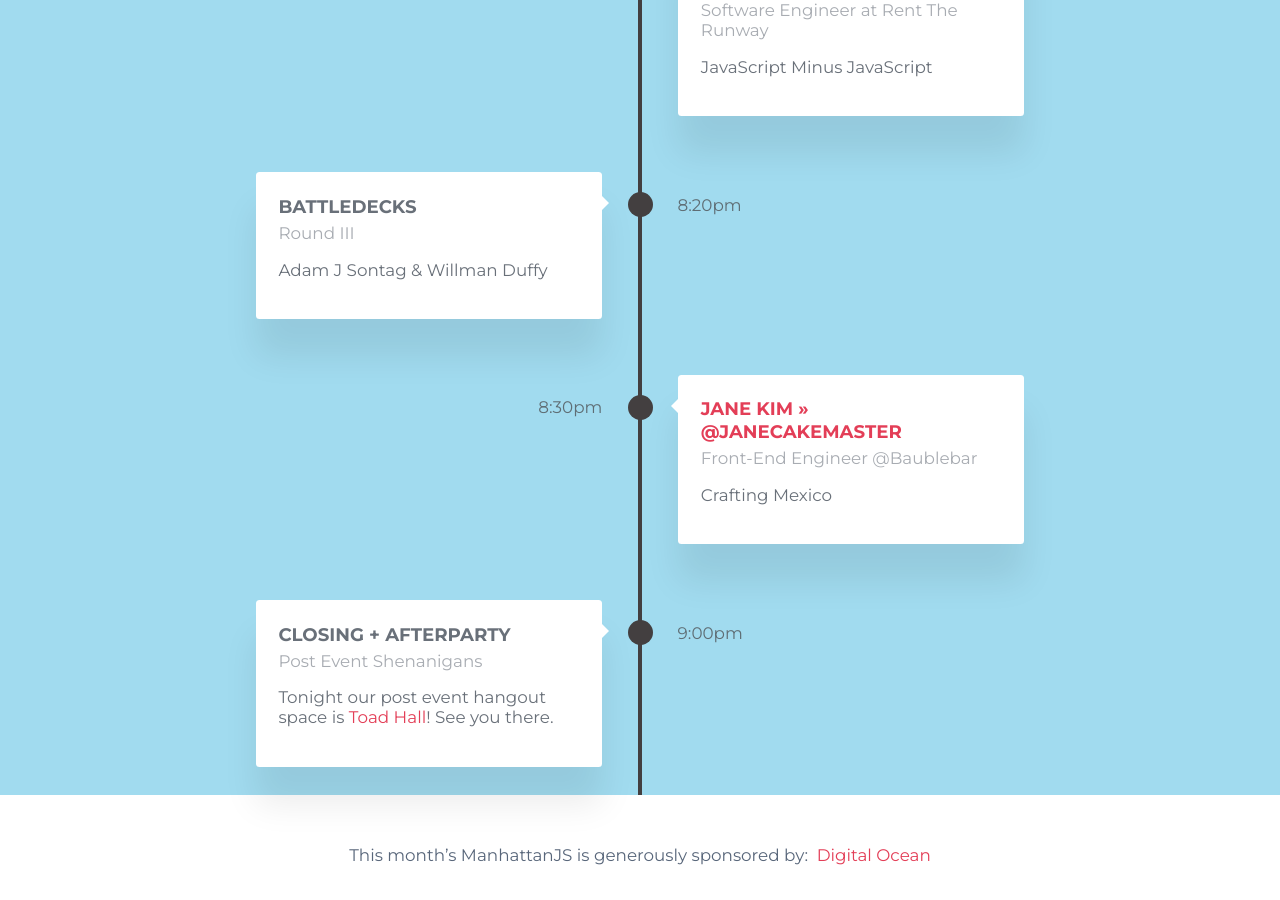
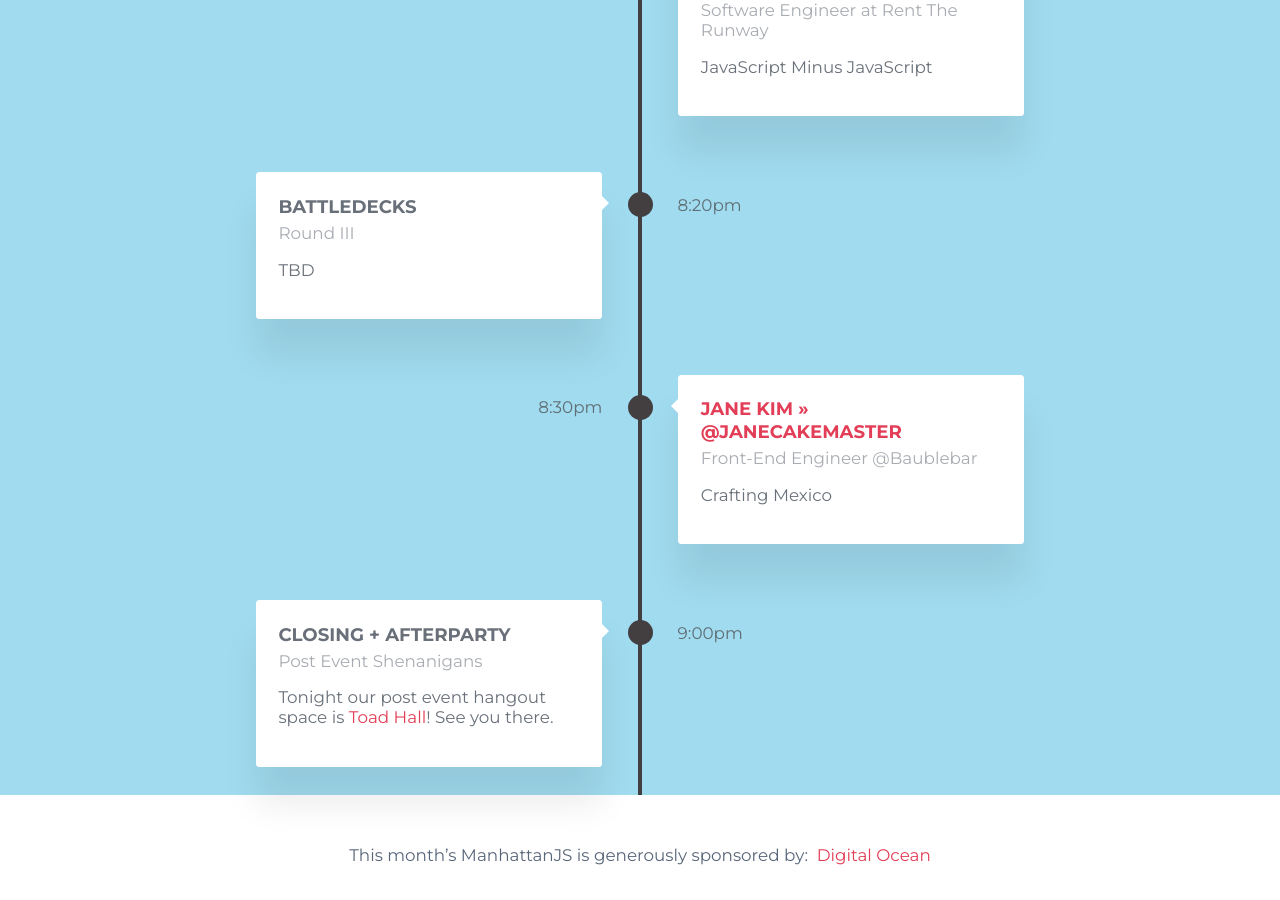
Before and after one commit to manhattanjs/manhattanjs.github.io, a Jekyll site: the page built from index.html, in a window 1280 px wide and 900 px high, scrolled down 2218 px. Built offline with Jekyll 4.4.1, drawn with Linux system fonts in a browser that asks for light colours; comment, search, counter and statistics services are not loaded.

Commit message:
TDB Battledeck III

```diff
--- a/_includes/speakers/speaker-list-2016-03.html
+++ b/_includes/speakers/speaker-list-2016-03.html
@@ -71,7 +71,7 @@
     <div class="timeline-content">
       <p class="event-info-headline">Battledecks</p>
       <p class="speaker-sub-info">Round III</p>
-      <p class="speaker-talk-title">Adam J Sontag &amp; Willman Duffy</p>
+      <p class="speaker-talk-title">TBD</p>
       <time>8:20pm</time>
     </div>
   </div>
```
